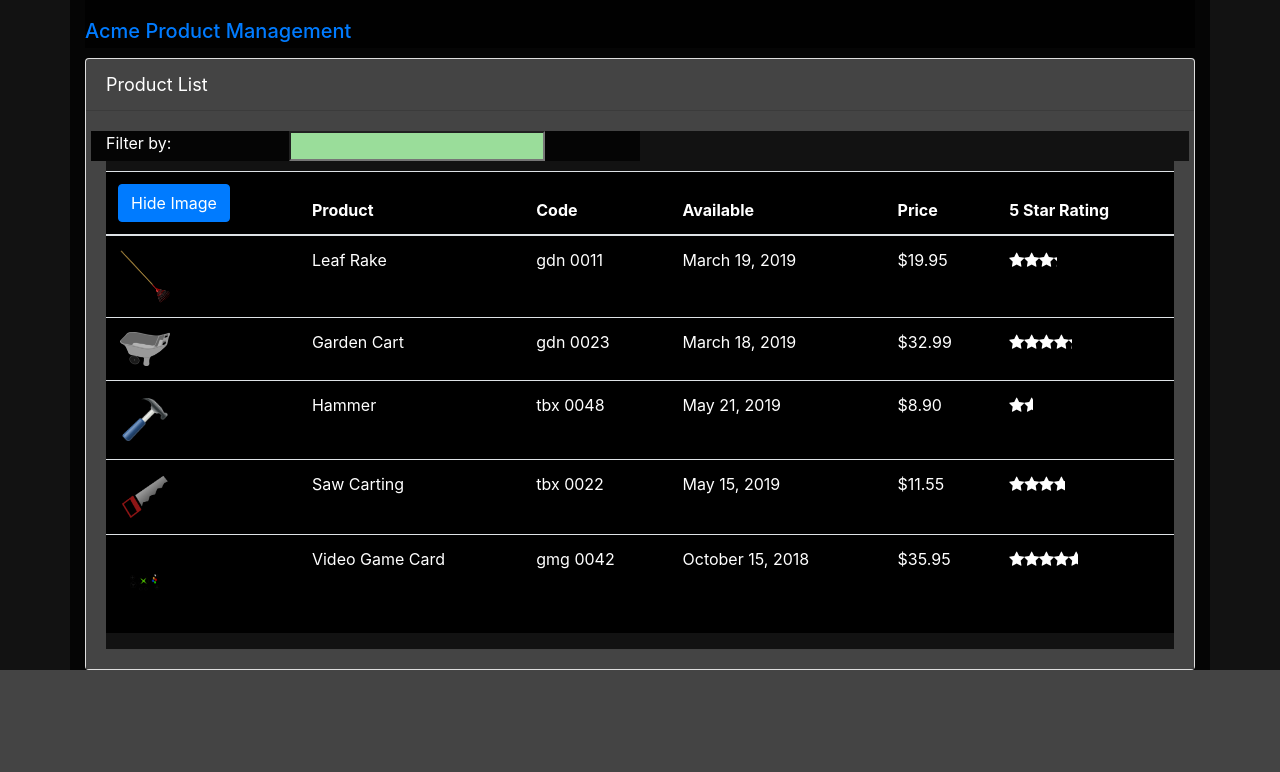
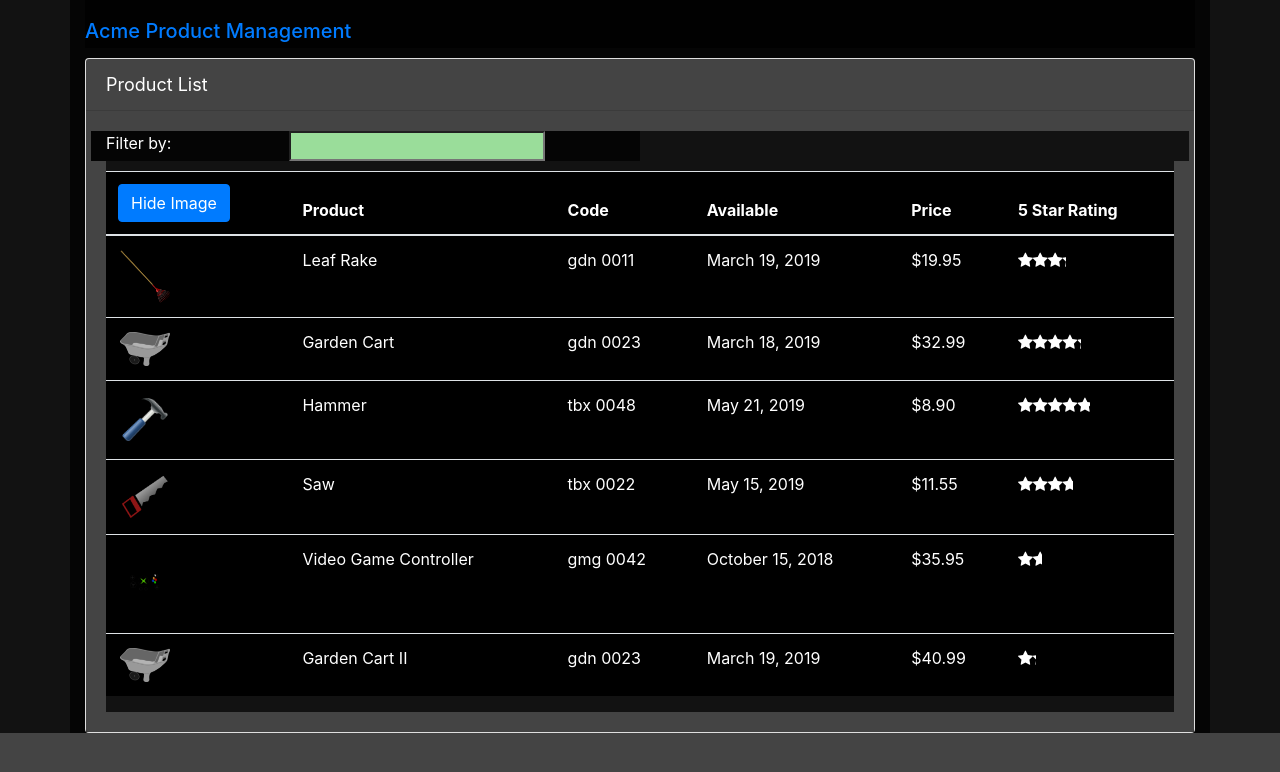
Before and after one commit to bahmani00/angular-amp, an Angular app: page / in a window 1280 px wide. Shown: the top 772 px of the page. Built offline with nearby package versions, Linux system fonts and the light colour scheme.

Commit message:
added HttpClient, Observables, Rxjs

```diff
--- a/src/api/products/products.json
+++ b/src/api/products/products.json
@@ -46,7 +46,17 @@
     "releaseDate": "October 15, 2018",
     "description": "Standard two-button video game controller",
     "price": 35.95,
-    "starRating": 4.6,
+    "starRating": 1.6,
     "imageUrl": "assets/images/xbox-controller.png"
+  },
+  {
+    "productId": 20,
+    "productName": "Garden Cart II",
+    "productCode": "GDN-0023",
+    "releaseDate": "March 19, 2019",
+    "description": "15 gallon capacity rolling garden cart",
+    "price": 40.99,
+    "starRating": 1.2,
+    "imageUrl": "assets/images/garden_cart.png"
   }
 ]
--- a/src/app/app.module.ts
+++ b/src/app/app.module.ts
@@ -1,5 +1,6 @@
 import { BrowserModule } from '@angular/platform-browser';
 import { NgModule } from '@angular/core';
+import { HttpClientModule } from '@angular/common/http';
 import { FormsModule } from '@angular/forms';
 
 import { AppComponent } from './app.component';
@@ -16,6 +17,7 @@
   ],
   imports: [
     BrowserModule,
+    HttpClientModule,
     FormsModule
   ],
   bootstrap: [AppComponent]
--- a/src/app/products/product-list.component.ts
+++ b/src/app/products/product-list.component.ts
@@ -13,6 +13,7 @@
   imageWidth = 50;
   imageMargin = 2;
   showImage = true;
+  errorMessage = '';
   _listFilter = '';
   get listFilter(): string {
     return this._listFilter;
@@ -42,7 +43,13 @@
   }
 
   ngOnInit(): void {
-    this.products = this.productService.getProducts();
-    this.filteredProducts = this.products;
+    this.productService.getProducts().subscribe({
+      next: products => {
+        console.log(products);
+        this.products = products;
+        this.filteredProducts = this.products;
+      },
+      error: err => this.errorMessage = err
+    });
   }
 }
--- a/src/app/products/product.service.ts
+++ b/src/app/products/product.service.ts
@@ -1,4 +1,7 @@
 import { Injectable } from '@angular/core';
+import { HttpClient, HttpErrorResponse } from '@angular/common/http';
+import { Observable, throwError } from 'rxjs';
+import { catchError, tap, map } from 'rxjs/operators';
 
 import { IProduct } from './product';
 
@@ -6,60 +9,41 @@
   providedIn: 'root'
 })
 export class ProductService {
+  // If using Stackblitz, replace the url with this line
+  // because Stackblitz can't find the api folder.
+  // private productUrl = 'assets/products/products.json';
+  private productUrl = 'api/products/products.json';
 
-  getProducts(): IProduct[] {
-    return[
-      {
-        productId: 1,
-        productName: 'Leaf Rake',
-        productCode: 'GDN-0011',
-        releaseDate: 'March 19, 2019',
-        description: 'Leaf rake with 48-inch wooden handle.',
-        price: 19.95,
-        starRating: 3.2,
-        imageUrl: 'assets/images/leaf_rake.png'
-      },
-      {
-        productId: 2,
-        productName: 'Garden Cart',
-        productCode: 'GDN-0023',
-        releaseDate: 'March 18, 2019',
-        description: '15 gallon capacity rolling garden cart',
-        price: 32.99,
-        starRating: 4.2,
-        imageUrl: 'assets/images/garden_cart.png'
-      },
-      {
-        productId: 5,
-        productName: 'Hammer',
-        productCode: 'TBX-0048',
-        releaseDate: 'May 21, 2019',
-        description: 'Curved claw steel hammer',
-        price: 8.9,
-        starRating: 1.6,
-        imageUrl: 'assets/images/hammer.png'
-      },
-      {
-        productId: 8,
-        productName: 'Saw Carting',
-        productCode: 'TBX-0022',
-        releaseDate: 'May 15, 2019',
-        description: '15-inch steel blade hand saw',
-        price: 11.55,
-        starRating: 3.7,
-        imageUrl: 'assets/images/saw.png'
-      },
-      {
-        productId: 10,
-        productName: 'Video Game Card',
-        productCode: 'GMG-0042',
-        releaseDate: 'October 15, 2018',
-        description: 'Standard two-button video game controller',
-        price: 35.95,
-        starRating: 4.6,
-        imageUrl: 'assets/images/xbox-controller.png'
-      }
-    ];
+  constructor(private http: HttpClient) { }
+
+  getProducts(): Observable<IProduct[]> {
+    return this.http.get<IProduct[]>(this.productUrl)
+      .pipe(
+        tap(data => console.log('All: ' + JSON.stringify(data))),
+        catchError(this.handleError)
+      );
   }
 
+  getProduct(id: number): Observable<IProduct | undefined> {
+    return this.getProducts()
+      .pipe(
+        map((products: IProduct[]) => products.find(p => p.productId === id))
+      );
+  }
+
+  private handleError(err: HttpErrorResponse): Observable<never> {
+    // in a real world app, we may send the server to some remote logging infrastructure
+    // instead of just logging it to the console
+    let errorMessage = '';
+    if (err.error instanceof ErrorEvent) {
+      // A client-side or network error occurred. Handle it accordingly.
+      errorMessage = `An error occurred: ${err.error.message}`;
+    } else {
+      // The backend returned an unsuccessful response code.
+      // The response body may contain clues as to what went wrong,
+      errorMessage = `Server returned code: ${err.status}, error message is: ${err.message}`;
+    }
+    console.error(errorMessage);
+    return throwError(errorMessage);
+  }
 }
```
